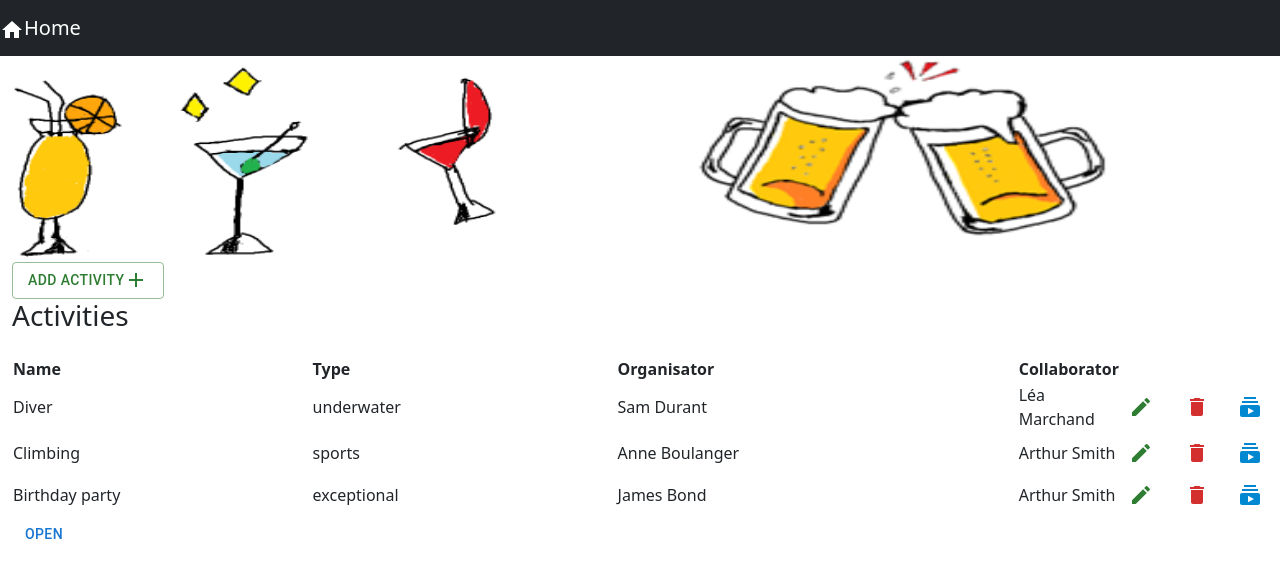
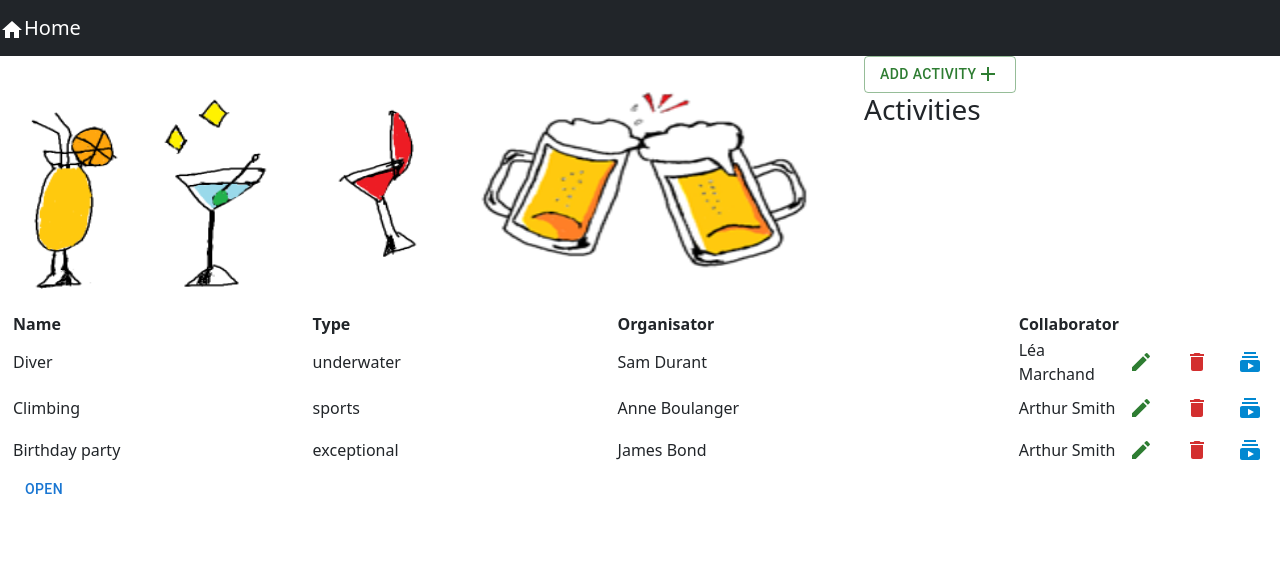
Before and after one commit to elieduboux/Afterwork-Organizer, a React (Create React App) app in the folder frontend/: page /activities in a window 1280 px wide. Shown: the top 578 px of the page. Built offline with nearby package versions, Linux system fonts and the light colour scheme; no server answers.

Commit message:
position of images closer together

```diff
--- a/frontend/src/Activity.css
+++ b/frontend/src/Activity.css
@@ -17,7 +17,7 @@
 }
 
 .img-container img {
-    width: 500px;
+    width: 400px;
     transition: transform 0.3s;
 }
 
@@ -27,9 +27,13 @@
 
 .row {
     display: flex;
+    padding: 20px;
+    float: left;
 }
 
-  .column {
+.column {
     flex: 23.33%;
-    padding: 3px;
-  }
+    padding-top: 15px;
+    padding-left: 20px;
+    float: left;
+}
--- a/frontend/src/ActivityList.js
+++ b/frontend/src/ActivityList.js
@@ -43,12 +43,16 @@ class ActivityList extends Component {
         <div class="row">
           <div class="column">
             <div className='img-container'>
-              <img src={glasses} alt="Glasses" width="200" height="200"/>
+              <div className="glasses">
+                <img src={glasses} alt="Glasses" width="200" height="200"/>
+              </div>
             </div>
           </div>
           <div class="column">
             <div className='img-container' >
-              <img src={beer} alt="Beer" width="200" height="200"/>
+              <div className='beer'>
+                <img src={beer} alt="Beer" width="200" height="200"/>
+              </div>
             </div>
           </div>
         </div>
```
